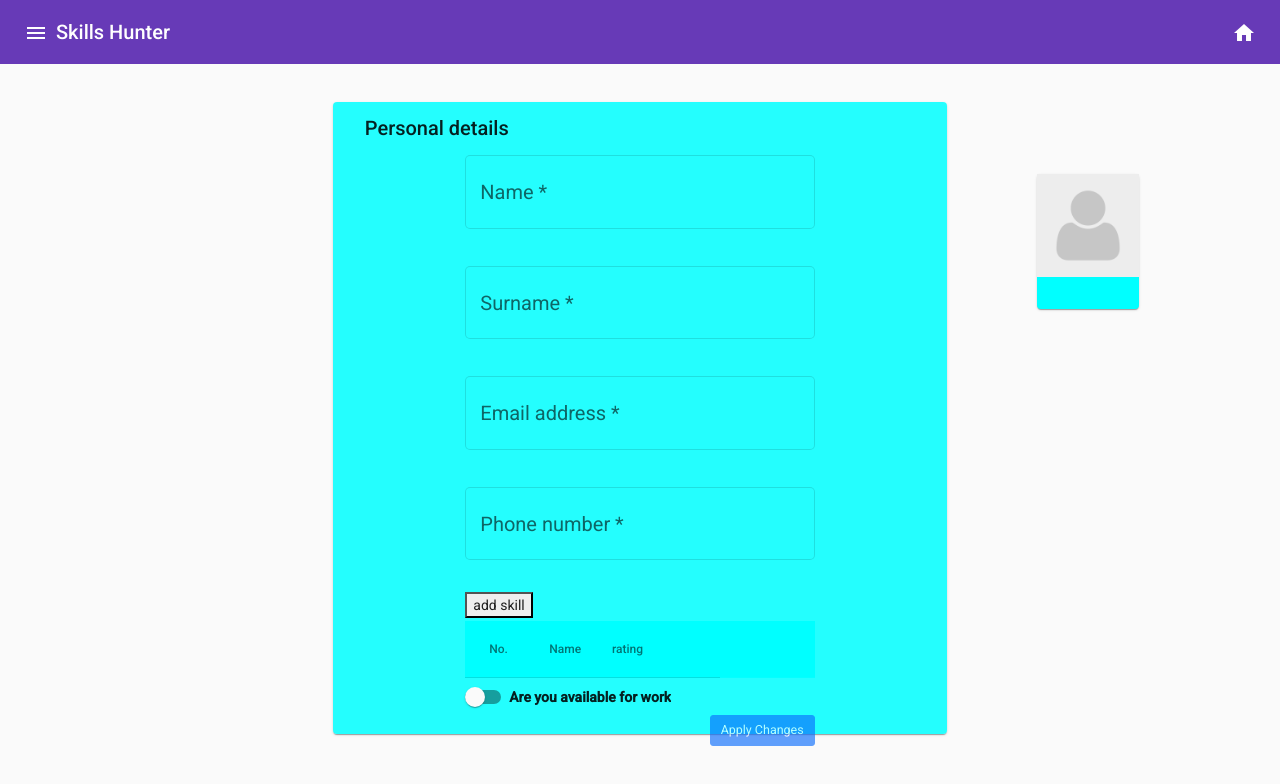
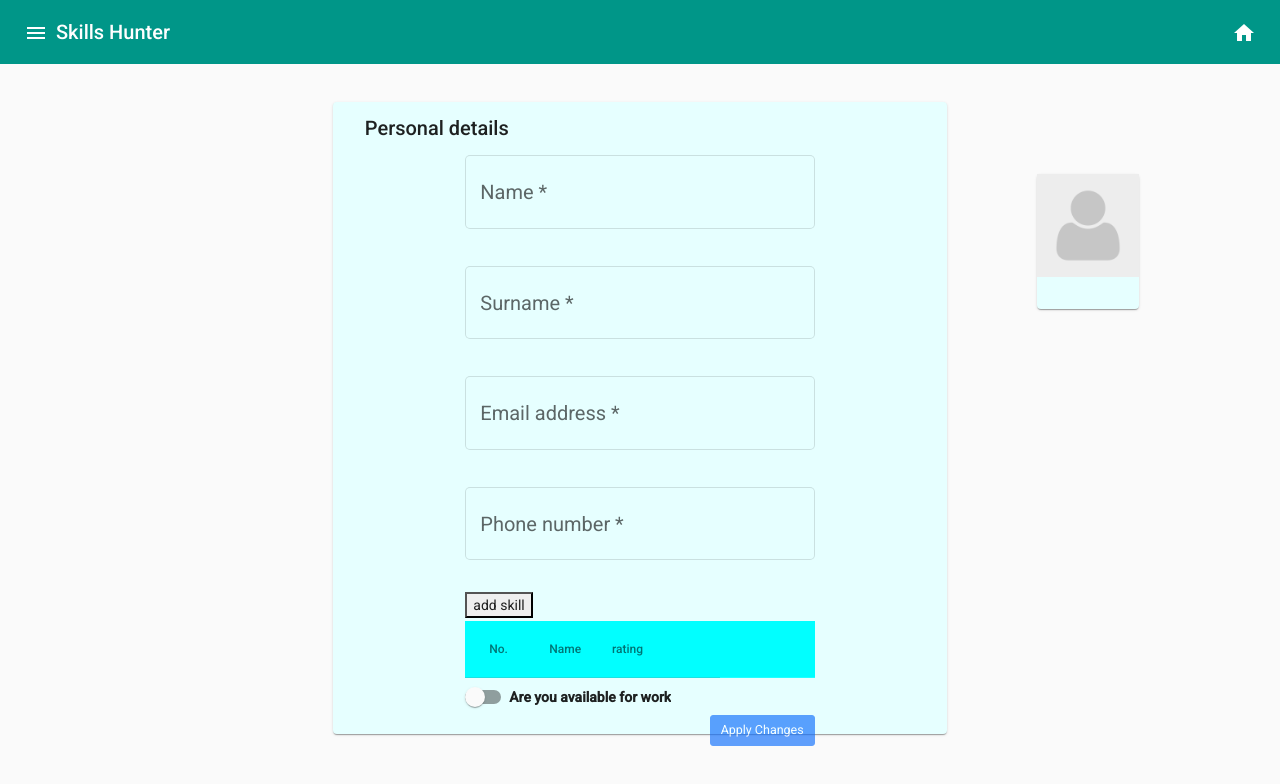
Before and after one commit to COS301-SE-2021/Skills-Hunter, an Angular app in the folder SkillsHunterFrontend/: page /profile in a window 1280 px wide. Shown: the top 784 px of the page. Built offline with nearby package versions, Linux system fonts and the light colour scheme; no server answers.

Commit message:
minor styling changes

```diff
--- a/SkillsHunterFrontend/angular.json
+++ b/SkillsHunterFrontend/angular.json
@@ -28,7 +28,7 @@
               "src/assets"
             ],
             "styles": [
-              "./node_modules/@angular/material/prebuilt-themes/deeppurple-amber.css",
+              "src/theme.scss",
               "src/styles.scss"
             ],
             "scripts": []
--- a/SkillsHunterFrontend/src/app/app.component.html
+++ b/SkillsHunterFrontend/src/app/app.component.html
@@ -29,7 +29,7 @@
     <span>Skills Hunter</span>
     <span class="toolbar-spacer"></span>
 
-    <button
+    <button id="house"
       mat-icon-button
       class="toolbar-icon favorite-icon"
       aria-label="Example icon-button with heart icon">
--- a/SkillsHunterFrontend/src/app/app.component.scss
+++ b/SkillsHunterFrontend/src/app/app.component.scss
@@ -45,3 +45,7 @@ mat-sidenav{
      `<body>` to be our scrolling element for mobile layouts. */
   flex: 1 0 auto;
 }
+
+#house{
+  float: right;
+}
--- a/SkillsHunterFrontend/src/app/createproject/createproject.component.scss
+++ b/SkillsHunterFrontend/src/app/createproject/createproject.component.scss
@@ -32,7 +32,7 @@
   margin-left: auto;
   margin-right: auto;
   margin-top: 5%;
-  background-color: #00b3b3;
+  background-color: #e6ffff;
 }
 
 .create-header-image {
--- a/SkillsHunterFrontend/src/app/profile/profile.component.scss
+++ b/SkillsHunterFrontend/src/app/profile/profile.component.scss
@@ -14,7 +14,7 @@
 }
 .details-card {
     width: 80%;
-    background-color: rgba(0, 255, 255, 0.856);
+    background-color: #e6ffff;
     margin-left: auto;
     margin-right: auto;
   }
@@ -47,7 +47,7 @@ font-size: 20px;
   margin-left: auto;
   margin-right: auto;
   width: 80%;
-  background-color: aqua;
+  background-color: #e6ffff;
 
     }
 #picture{
```
